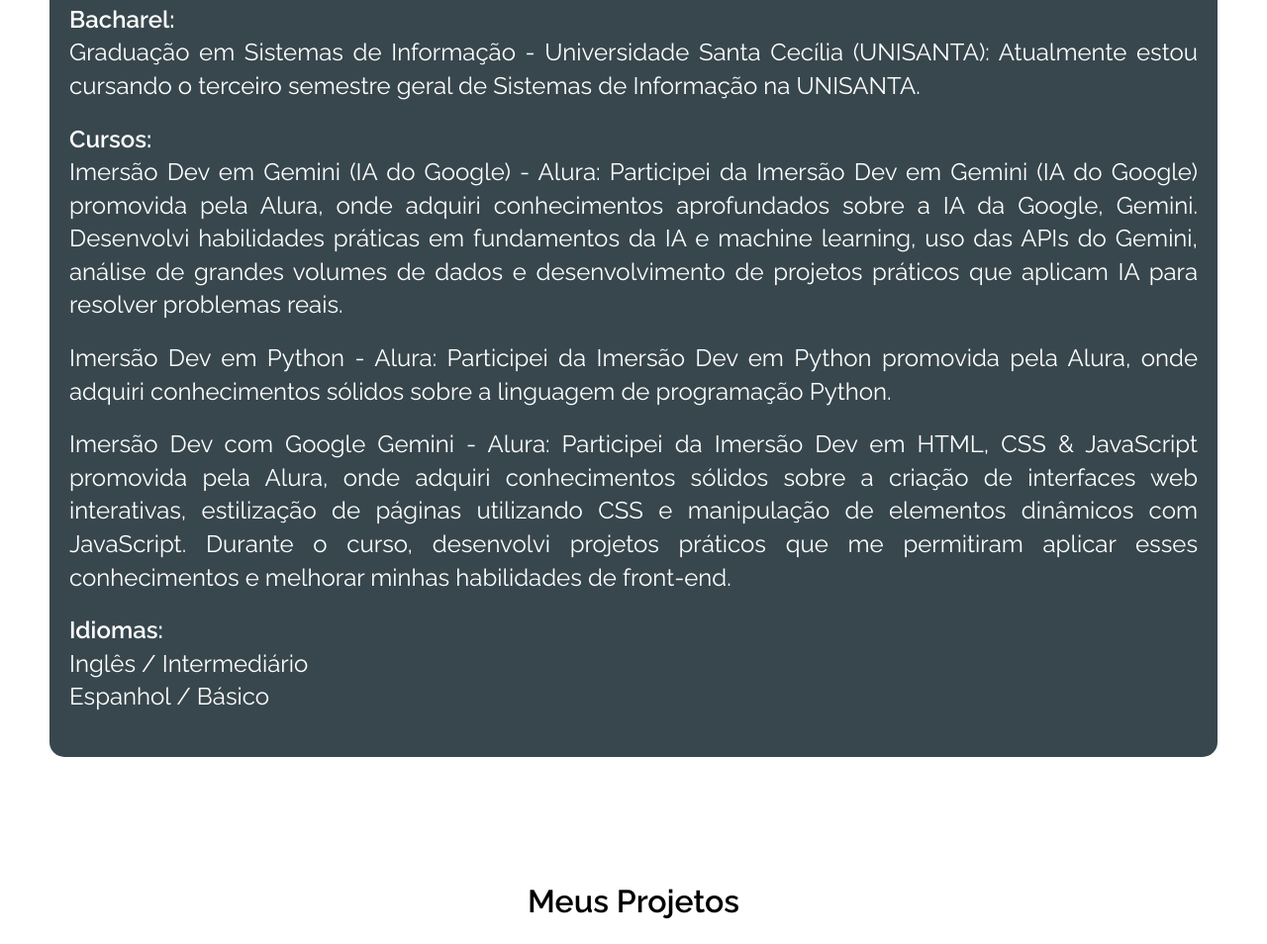
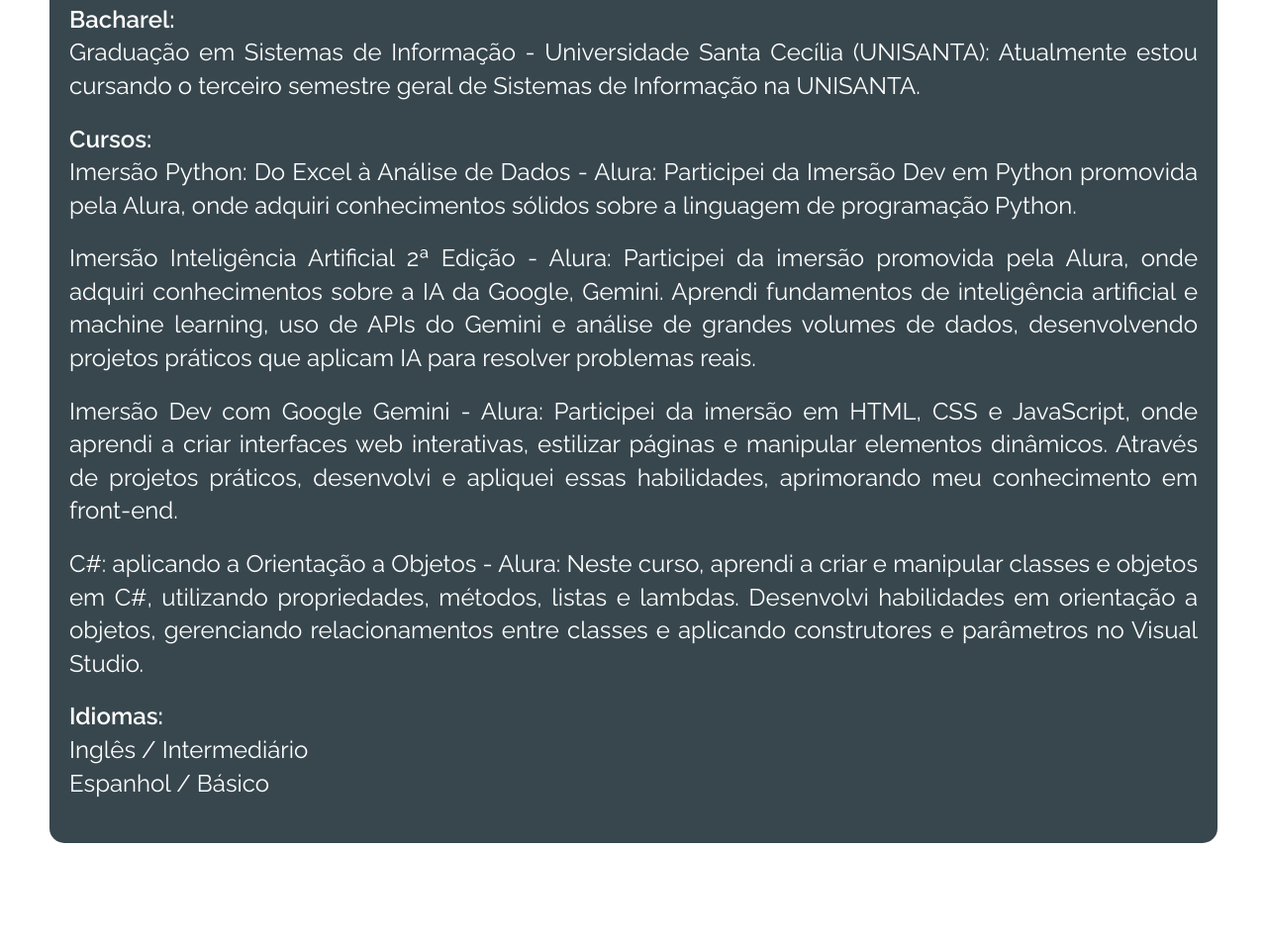
Before and after one commit to lucasweacked/Portfolio, a plain HTML site: page index.html in a window 1280 px wide. Shown: the part 802-1756 px from the top of the page at 99% size. Drawn offline with Linux system fonts and the light colour scheme.

Commit message:
Update index.html

```diff
--- a/index.html
+++ b/index.html
@@ -40,9 +40,10 @@
                 <li><strong>Bacharel:</strong><br> Graduação em Sistemas de Informação - Universidade Santa Cecília (UNISANTA): Atualmente estou cursando o terceiro semestre geral de Sistemas de Informação na UNISANTA.</li>
                 <li><strong>Cursos:</strong>
                     <ul>
-                        <li>Imersão Dev em Gemini (IA do Google) - Alura: Participei da Imersão Dev em Gemini (IA do Google) promovida pela Alura, onde adquiri conhecimentos aprofundados sobre a IA da Google, Gemini. Desenvolvi habilidades práticas em fundamentos da IA e machine learning, uso das APIs do Gemini, análise de grandes volumes de dados e desenvolvimento de projetos práticos que aplicam IA para resolver problemas reais.</li>
-                        <li>Imersão Dev em Python - Alura: Participei da Imersão Dev em Python promovida pela Alura, onde adquiri conhecimentos sólidos sobre a linguagem de programação Python.</li>
-                        <li>Imersão Dev com Google Gemini - Alura: Participei da Imersão Dev em HTML, CSS & JavaScript promovida pela Alura, onde adquiri conhecimentos sólidos sobre a criação de interfaces web interativas, estilização de páginas utilizando CSS e manipulação de elementos dinâmicos com JavaScript. Durante o curso, desenvolvi projetos práticos que me permitiram aplicar esses conhecimentos e melhorar minhas habilidades de front-end.</li>
+                        <li>Imersão Python: Do Excel à Análise de Dados - Alura: Participei da Imersão Dev em Python promovida pela Alura, onde adquiri conhecimentos sólidos sobre a linguagem de programação Python.</li>
+                        <li>Imersão Inteligência Artificial 2ª Edição - Alura: Participei da imersão promovida pela Alura, onde adquiri conhecimentos sobre a IA da Google, Gemini. Aprendi fundamentos de inteligência artificial e machine learning, uso de APIs do Gemini e análise de grandes volumes de dados, desenvolvendo projetos práticos que aplicam IA para resolver problemas reais.</li>
+                        <li>Imersão Dev com Google Gemini - Alura: Participei da imersão em HTML, CSS e JavaScript, onde aprendi a criar interfaces web interativas, estilizar páginas e manipular elementos dinâmicos. Através de projetos práticos, desenvolvi e apliquei essas habilidades, aprimorando meu conhecimento em front-end.</li>
+                        <li>C#: aplicando a Orientação a Objetos - Alura: Neste curso, aprendi a criar e manipular classes e objetos em C#, utilizando propriedades, métodos, listas e lambdas. Desenvolvi habilidades em orientação a objetos, gerenciando relacionamentos entre classes e aplicando construtores e parâmetros no Visual Studio.</li>
                     </ul>
                 </li>
                 <li><strong>Idiomas:</strong>
```
